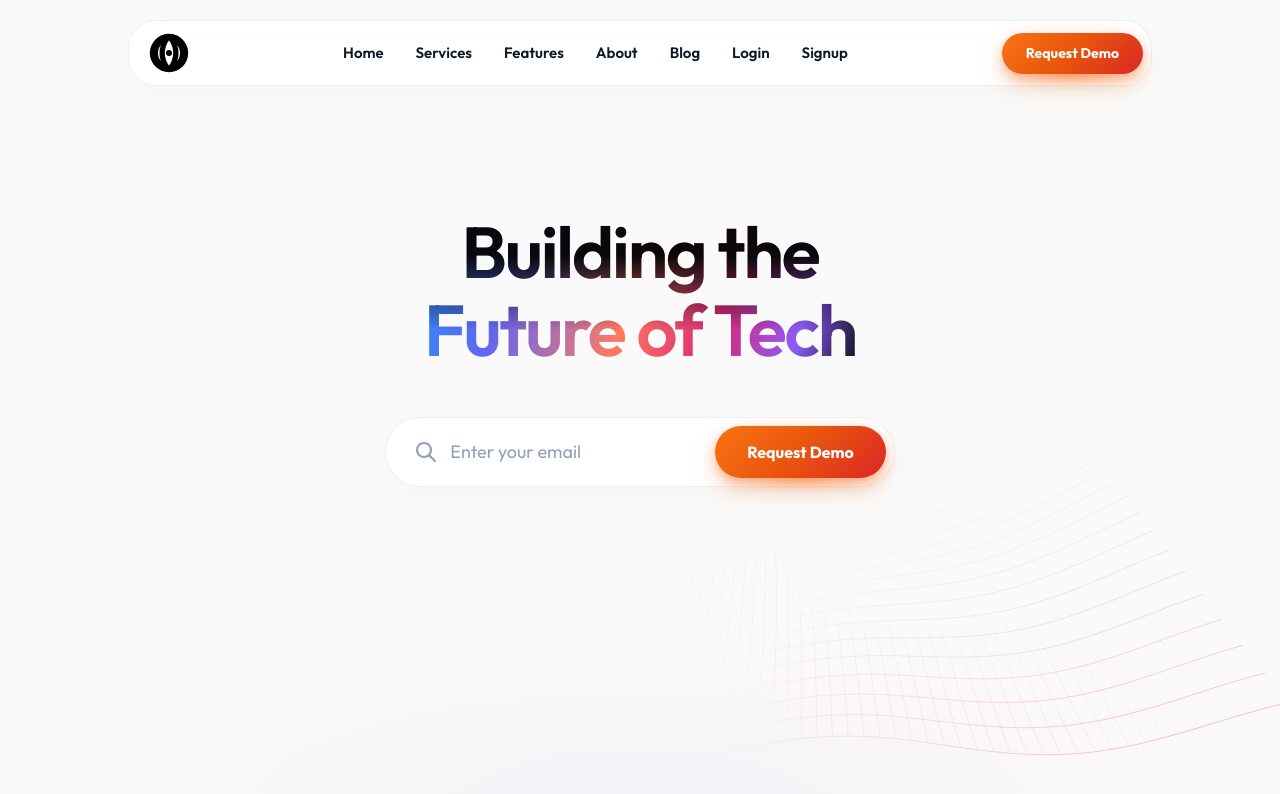
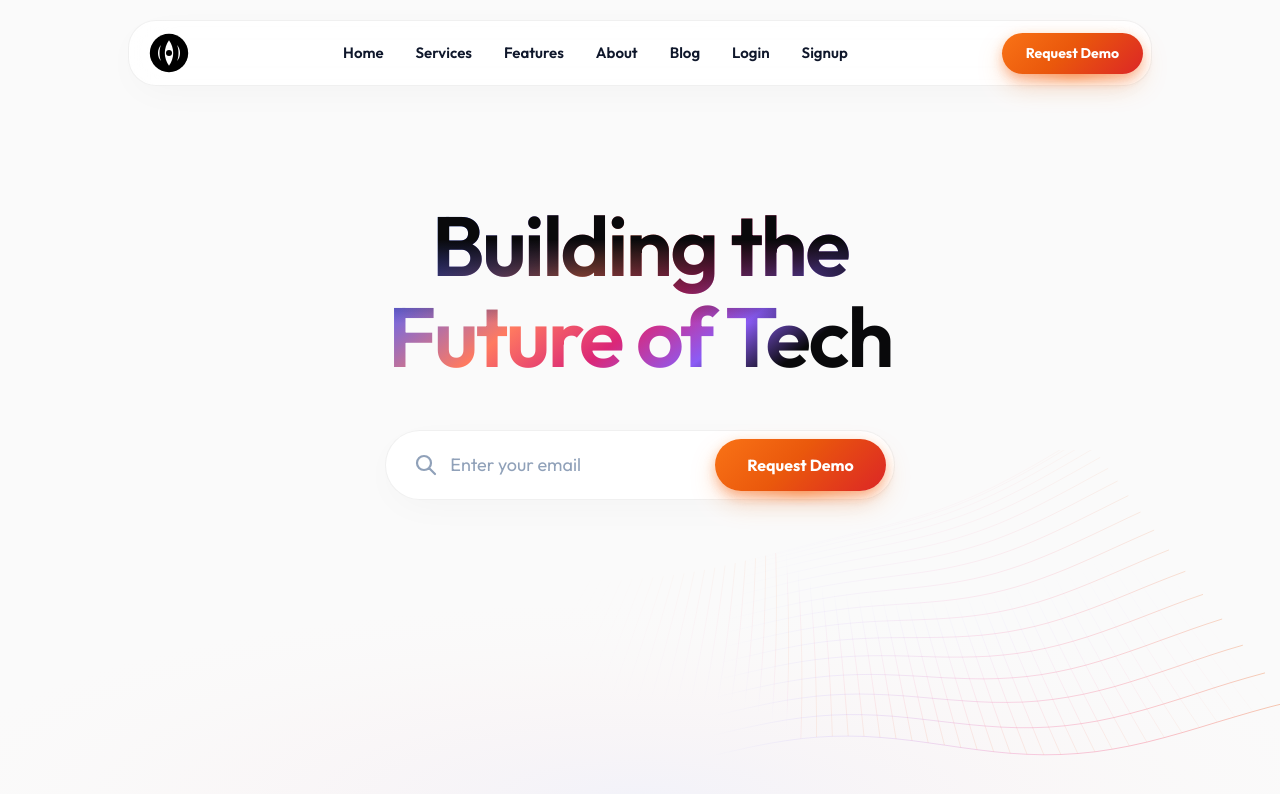
Before and after one commit to SeeratBakshi/Commech, a Next.js app: page / in a window 1280 px wide. Shown: the top 794 px of the page. Built offline with nearby package versions, Linux system fonts and the light colour scheme.

Commit message:
style: increase heading text size to 84px and shift gradient stops to below center using important overrides

```diff
--- a/src/app/globals.css
+++ b/src/app/globals.css
@@ -29,12 +29,12 @@ body {
 
 .text-gradient {
   background-image:
-    linear-gradient(to bottom, #09090b 25%, transparent 68%),
-    linear-gradient(108deg, #3b82f6 8%, #6366f1 22%, #ff7a60 48%, #db2777 68%, #8b5cf6 85%, #09090b 100%);
-  background-clip: text;
-  -webkit-background-clip: text;
-  -webkit-text-fill-color: transparent;
-  color: transparent;
+    linear-gradient(to bottom, #09090b 20%, transparent 62%),
+    linear-gradient(142deg, #3b82f6 5%, #6366f1 18%, #ff7a60 38%, #db2777 54%, #8b5cf6 68%, #09090b 80%) !important;
+  background-clip: text !important;
+  -webkit-background-clip: text !important;
+  -webkit-text-fill-color: transparent !important;
+  color: transparent !important;
 }
 
 .orange-gradient-btn {
--- a/src/components/HeroSection.tsx
+++ b/src/components/HeroSection.tsx
@@ -20,7 +20,7 @@ export default function HeroSection() {
 
       {/* Animated Headline Container */}
       <div className="animate-fade-in-up">
-        <h1 className="text-[42px] sm:text-5xl md:text-6xl lg:text-[72px] font-semibold tracking-[-0.03em] leading-[1.08] select-none text-gradient pb-4">
+        <h1 className="text-[44px] sm:text-6xl md:text-7xl lg:text-[84px] font-semibold tracking-[-0.03em] leading-[1.08] select-none text-gradient pb-4">
           Building the
           <br className="hidden sm:inline" />
           {" "}Future of Tech
```
